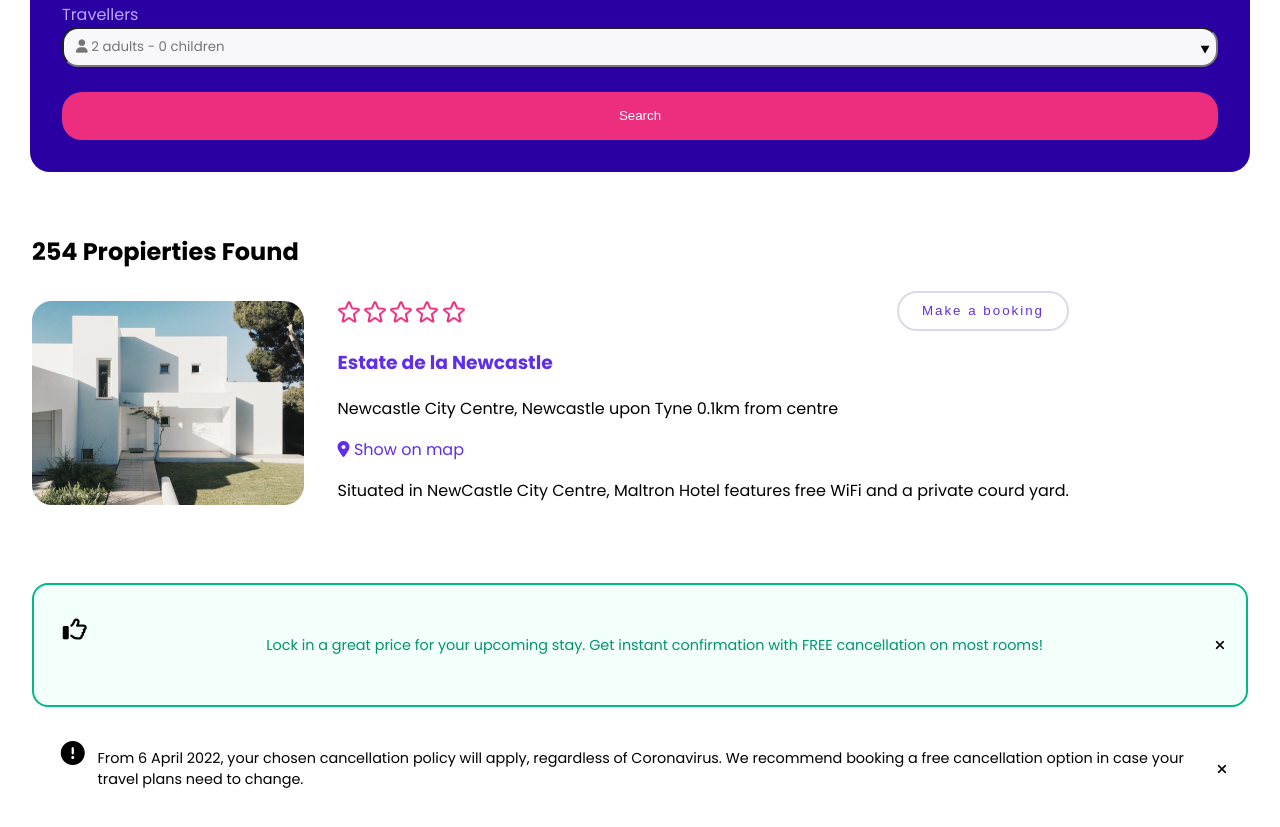
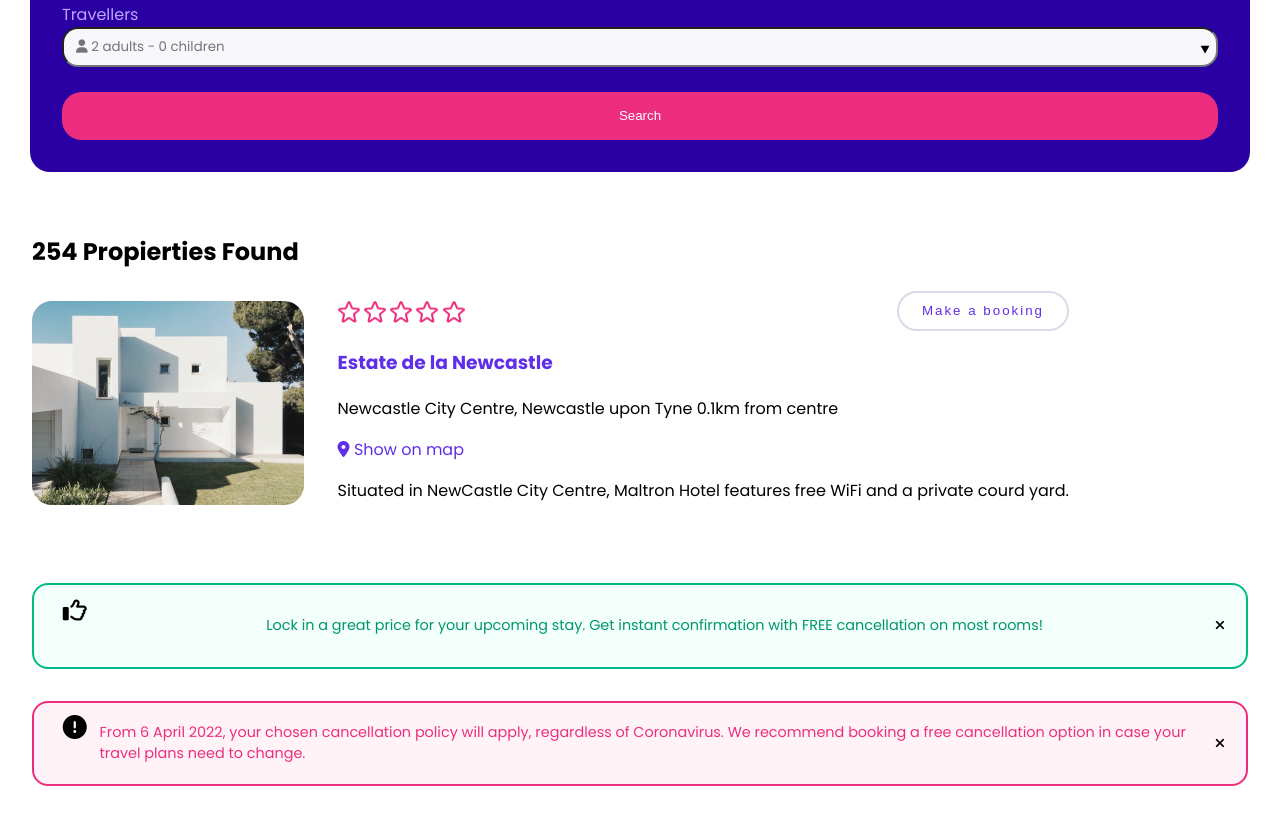
Before and after one commit to dawgun/202207-w1chwe-natalia-gherardi-david-lozano, a website: page index.html in a window 1280 px wide. Shown: the part 600-1427 px from the top of the page. Drawn offline with nearby package versions, Linux system fonts and the light colour scheme; files that its build step writes are made by us from their sources.

Commit message:
styled second notice

```diff
--- a/sass/components/_notices.scss
+++ b/sass/components/_notices.scss
@@ -3,15 +3,15 @@
   align-items: center;
   font-size: 0.9rem;
   min-width: 100%;
-  height: 124px;
   padding: 1rem;
   justify-content: space-between;
   font-family: Poppins;
+  border-radius: 1rem;
 }
 .notices__advertise {
   background-color: #f2fffb;
   border: 2px solid #00ba88;
-  border-radius: 1rem;
+  margin-bottom: 2rem;
   p {
     color: #00966d;
     font-weight: 500;
@@ -31,3 +31,12 @@
 .notices .notices__button-cancel {
   font-size: 0.8rem;
 }
+.notices__warning {
+  background-color: #fff3f8;
+  border: 2px solid #ed2e7e;
+  p {
+    color: #ed2e7e;
+    font-weight: 500;
+    margin: 0;
+  }
+}
```
